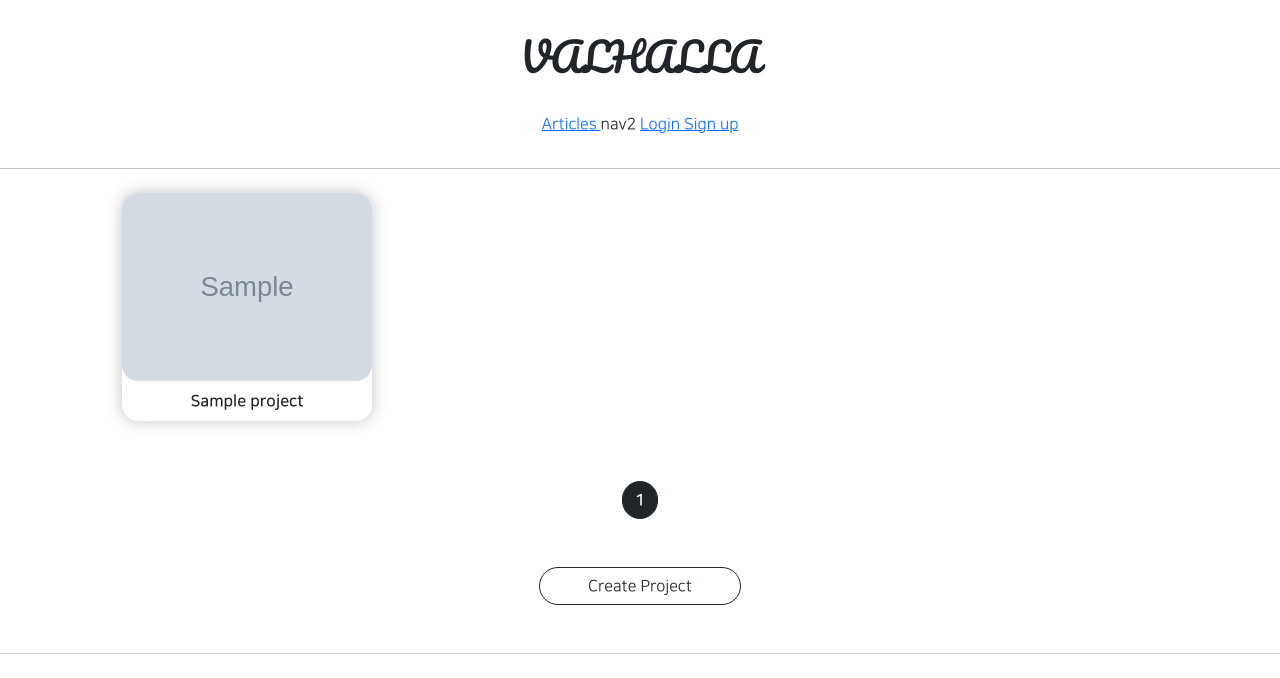
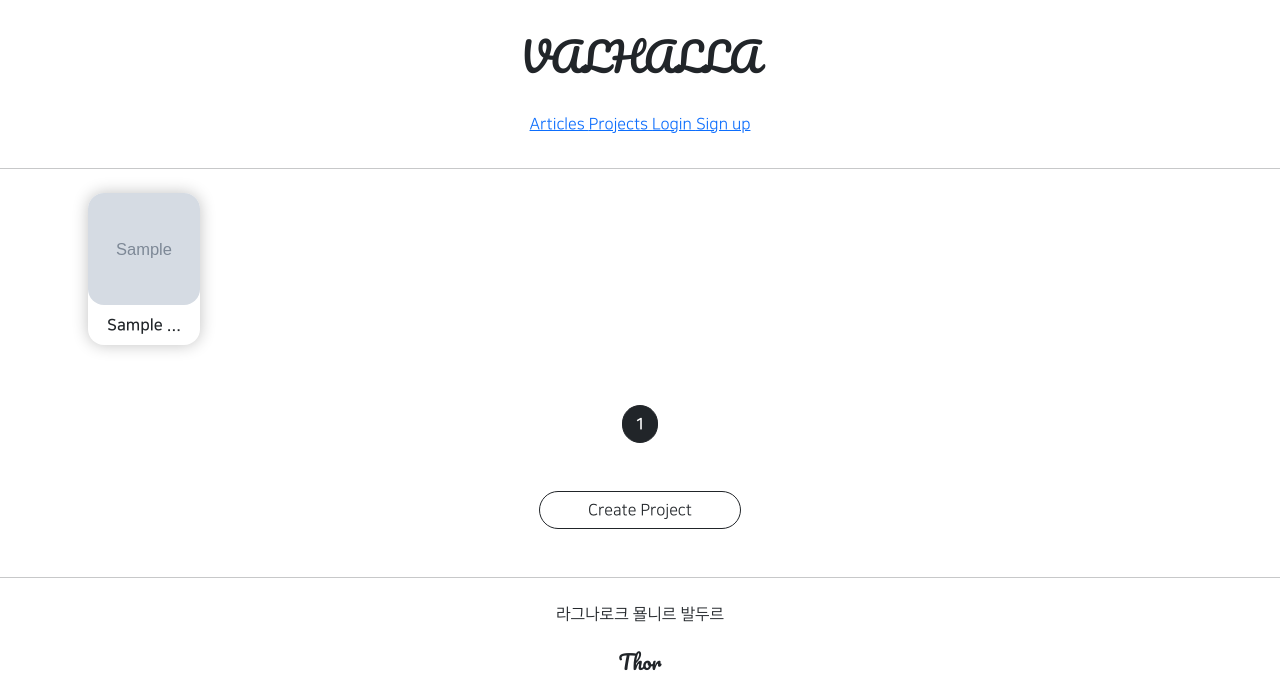
Before and after one commit to surlyban-selor/NEXTPROJECT, a Django app: page /projects/list/ in a window 1280 px wide. Shown: the top 678 px of the page. Run offline with Django 3.2, Linux system fonts and the light colour scheme; tables that the repository leaves empty hold one stand-in row (values such as "Sample post"); grey boxes marked "Sample" are stand-in pictures; parts of the project's set-up code (start-up, migrations or seed data) failed here and were passed over; some libraries are stand-ins or nearby versions.

Commit message:
8/18 Siegfried 1

```diff
--- a/projectapp/templates/projectapp/list.html
+++ b/projectapp/templates/projectapp/list.html
@@ -11,8 +11,6 @@
         }
 
         .container div {
-          width: 45%;
-            max-width: 250px;
           display: flex;
           justify-content: center;
           align-items: center;
@@ -22,7 +20,9 @@
         }
 
         .container img {
-                width: 100%;
+                width: 7rem;
+                height: 7rem;
+                object-fit: cover;
                 border-radius: 1rem;
         }
 
@@ -38,7 +38,7 @@
                 <a href="{% url 'projectapp:detail' pk=project.pk %}">
                     <img src="{{ project.image.url }}" alt="">
                 </a>
-                <span class="NNS_B my-2">{{ project.name }}</span>
+                <span class="NNS_B my-2">{{ project.name | truncatechars:10 }}</span>
             </div>
         {% endfor %}
 
--- a/templates/header.html
+++ b/templates/header.html
@@ -9,7 +9,11 @@
                 Articles
             </a>
         </span>
-        <span>nav2</span>
+        <span>
+            <a href="{% url 'projectapp:list' %}">
+                Projects
+            </a>
+        </span>
         {% if not user.is_authenticated %}
         <span>
             <a href="{% url 'accountapp:login' %}">
```
